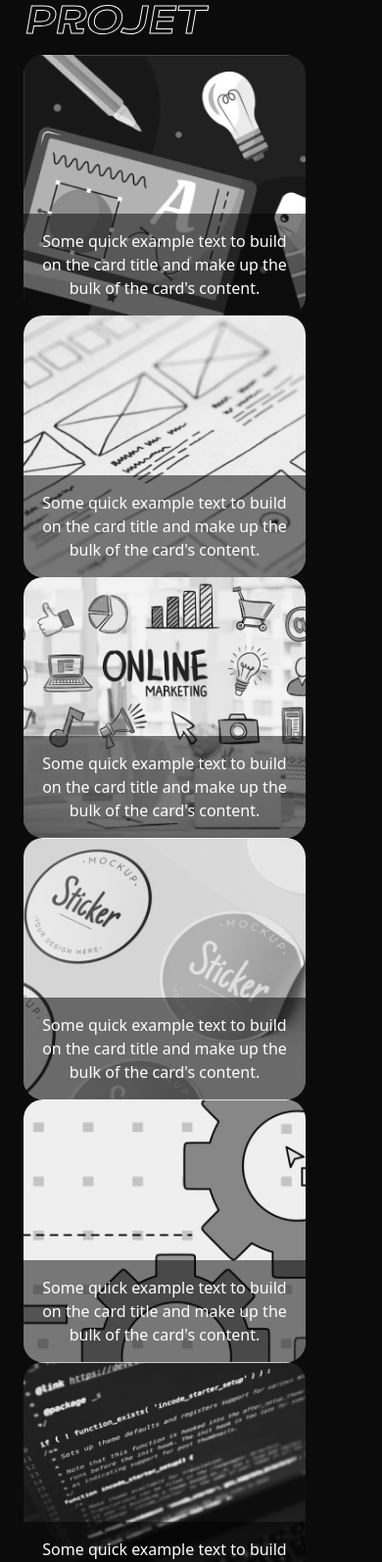
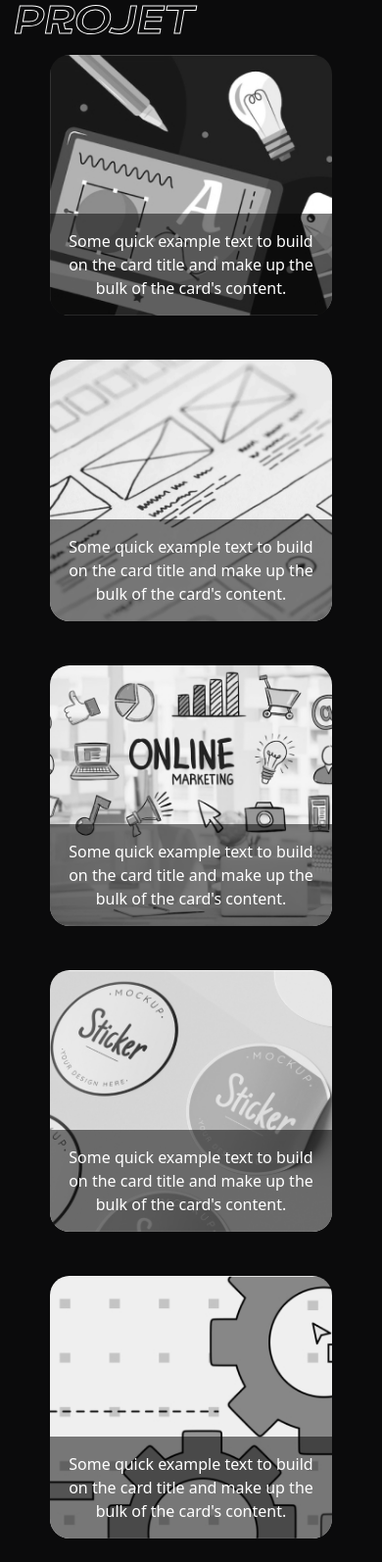
Before and after one commit to Ngenaudet/projet--portfolio-CDUI, a plain HTML site: page index.html in a window 390 px wide. Shown: the top 1594 px of the page at 98% size. Drawn offline with nearby package versions, Linux system fonts and the light colour scheme; files whose address does not match are found by name.

Commit message:
Mode Responsive finalisé + hover

```diff
--- a/css/style.css
+++ b/css/style.css
@@ -5,36 +5,41 @@
     font-display: swap;
 }
 
-@media screen and (min-width: 768px) {
-    h1 {
-      font-size: 120px;
-      -webkit-text-stroke: 3px white;
-      color: transparent;
-    }
-  }
-
-@media screen and (max-width: 768px) {
-    h1 {
-      font-size: 40px;
-      -webkit-text-stroke: 1px white;
-      color: transparent;
-    }
-}
-
 body {
     background-color: #0B0B0C;
 }
 
-h1 {
+.title__page {
+    font-size: 40px;
+    -webkit-text-stroke: 1px white;
+    color: transparent;
     font-family: dx-rigraf;
 }
+
+@media screen and (min-width: 768px) {
+    .title__page {
+      font-size: 120px;
+    }
+  }
 
 .card {
     max-width: 18rem;
     height: auto;
     --bs-card-bg: transparent;
     --bs-card-border-width : 0px;
+    overflow: hidden;
+    cursor: pointer;
+    border-radius: 20px;
+    transition: transform 0.3s ease;
+}
 
+.card img {
+  transform: scale(1);
+  transition: all 0.3s ease;
+}
+
+.card:hover img{
+    transform: scale(1.5);
 }
 
 .card-body {
@@ -46,6 +51,6 @@ h1 {
     border-radius: 0px 0px 20px 20px;
 }
 
-.card-img-top {
-    border-radius: 20px;
+.cards__container{
+    gap: 45px 0;
 }
--- a/index.html
+++ b/index.html
@@ -16,81 +16,78 @@
 
   <body>
 
-    <div class="container-fluid">
     <div class="container">
         <div class="row">
-          <h1>PROJET</h1>
+          <h1 class="title__page">PROJET</h1>
         </div>
-        <div class="row">
-          <article class="col-lg-3 col-md-6">
-            <div class="card">
-              <img src="images/ecf-illustrator-photoshop.jpg" class="card-img-top" alt="ECF Illustrator Photoshop">
+
+        <div class="row cards__container">
+          <article class="col-md-4 col-sm-6 align-self-center">
+            <div class="card mx-auto">
+              <img src="images/ecf-illustrator-photoshop.jpg" class="card-img-top " alt="ECF Illustrator Photoshop">
               <div class="card-body">
                 <p class="card-text">Some quick example text to build on the card title and make up the bulk of the card's content.</p>
               </div>
             </div>
           </article>
-          <article class="col-lg-3 col-md-6">
-            <div class="card">
-              <img src="images/ecf-adobexd.jpg" class="card-img-top" alt="ECF Adobe XD">
+          <article class="col-md-4 col-sm-6 align-self-center">
+            <div class="card mx-auto">
+              <img src="images/ecf-adobexd.jpg" class="card-img-top " alt="ECF Adobe XD">
               <div class="card-body">
                 <p class="card-text">Some quick example text to build on the card title and make up the bulk of the card's content.</p>
               </div>
           </article>
-          <article class="col-lg-3 col-md-6">
-            <div class="card">
-              <img src="images/ecf-webmarketing.jpg" class="card-img-top" alt="ECF Webmarketing">
+          <article class="col-md-4 col-sm-6 align-self-center">
+            <div class="card mx-auto">
+              <img src="images/ecf-webmarketing.jpg" class="card-img-top " alt="ECF Webmarketing">
               <div class="card-body">
                 <p class="card-text">Some quick example text to build on the card title and make up the bulk of the card's content.</p>
               </div>
           </article>
-        </div>
-        <div class="row">
-          <article class="col-lg-3 col-md-6">
-            <div class="card">
-              <img src="images/ecf-indesign.jpg" class="card-img-top" alt="ECF InDesign">
+
+          <article class="col-md-4 col-sm-6 align-self-center">
+            <div class="card mx-auto">
+              <img src="images/ecf-indesign.jpg" class="card-img-top " alt="ECF InDesign">
               <div class="card-body">
                 <p class="card-text">Some quick example text to build on the card title and make up the bulk of the card's content.</p>
               </div>
           </article>
-          <article class="col-lg-3 col-md-6">
-            <div class="card">
-              <img src="images/ecf-figma-groupe.jpg" class="card-img-top" alt="ECF Figma Groupe">
+          <article class="col-md-4 col-sm-6 align-self-center">
+            <div class="card mx-auto">
+              <img src="images/ecf-figma-groupe.jpg" class="card-img-top " alt="ECF Figma Groupe">
               <div class="card-body">
                 <p class="card-text">Some quick example text to build on the card title and make up the bulk of the card's content.</p>
               </div>
           </article>
-          <article class="col-lg-3 col-md-6">
-            <div class="card">
-              <img src="images/ecf-code.jpg" class="card-img-top" alt="ECF Code">
+          <article class="col-md-4 col-sm-6 align-self-center">
+            <div class="card mx-auto">
+              <img src="images/ecf-code.jpg" class="card-img-top " alt="ECF Code">
               <div class="card-body">
                 <p class="card-text">Some quick example text to build on the card title and make up the bulk of the card's content.</p>
               </div>
           </article>
-        </div>
-        <div class="row">
-          <article class="col-lg-3 col-md-6">
-            <div class="card">
-              <img src="images/ecf-wordpress.jpg" class="card-img-top" alt="ECF Wordpress">
+
+          <article class="col-md-4 col-sm-6 align-self-center">
+            <div class="card mx-auto">
+              <img src="images/ecf-wordpress.jpg" class="card-img-top " alt="ECF Wordpress">
               <div class="card-body">
                 <p class="card-text">Some quick example text to build on the card title and make up the bulk of the card's content.</p>
               </div>
           </article>
-          <article class="col-lg-3 col-md-6">
-            <div class="card">
-              <img src="images/ecf-code-html-css.jpg" class="card-img-top" alt="ECF Code HTML CSS">
+          <article class="col-md-4 col-sm-6 align-self-center">
+            <div class="card mx-auto">
+              <img src="images/ecf-code-html-css.jpg" class="card-img-top " alt="ECF Code HTML CSS">
               <div class="card-body">
                 <p class="card-text">Some quick example text to build on the card title and make up the bulk of the card's content.</p>
               </div>
           </article>
-          <article class="col-lg-3 col-md-6">
-            <div class="card">
-              <img src="images/ecf-animation.jpg" class="card-img-top" alt="ECF9">
+          <article class="col-md-4 col-sm-6 align-self-center">
+            <div class="card mx-auto">
+              <img src="images/ecf-animation.jpg" class="card-img-top " alt="ECF9">
               <div class="card-body">
                 <p class="card-text">Some quick example text to build on the card title and make up the bulk of the card's content.</p>
               </div>
           </article>
-        </div>
         </div>
     </div>
 
```
Lines whose indentation alone changed are shown as unchanged.
